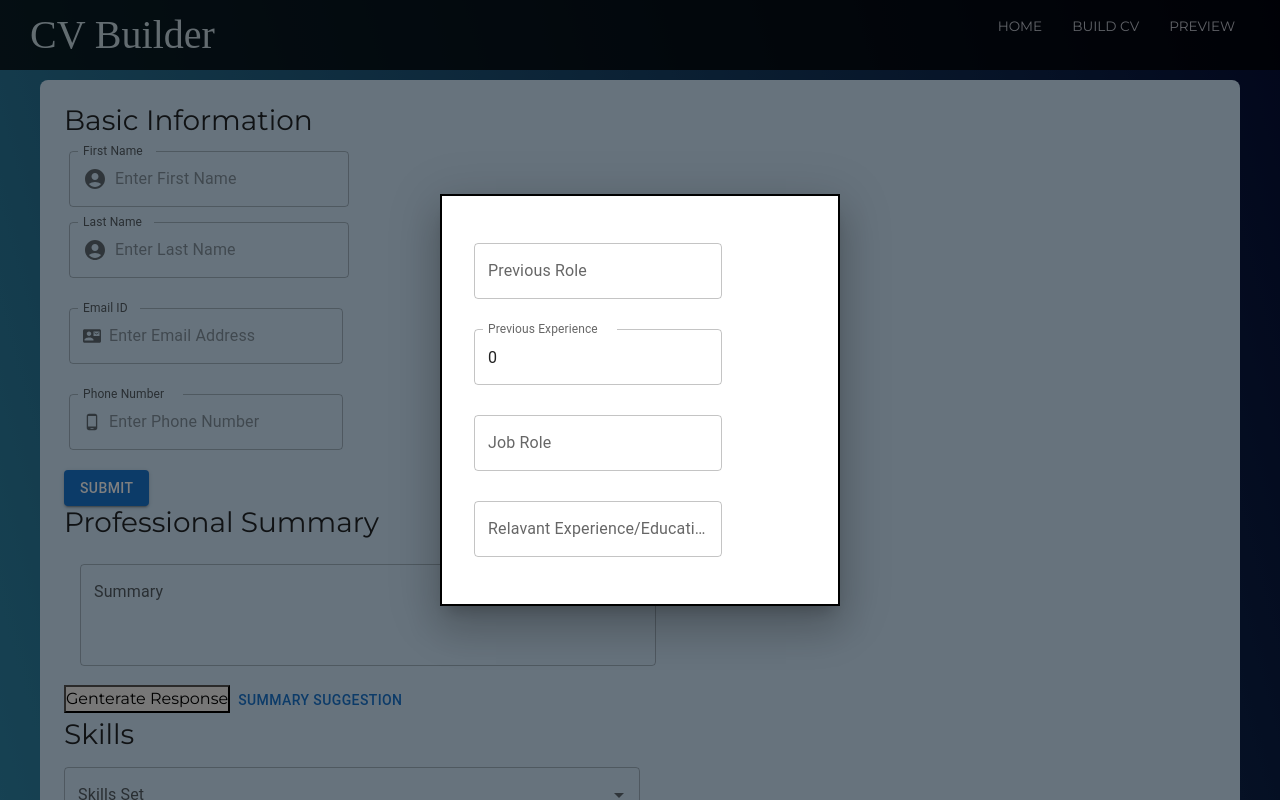
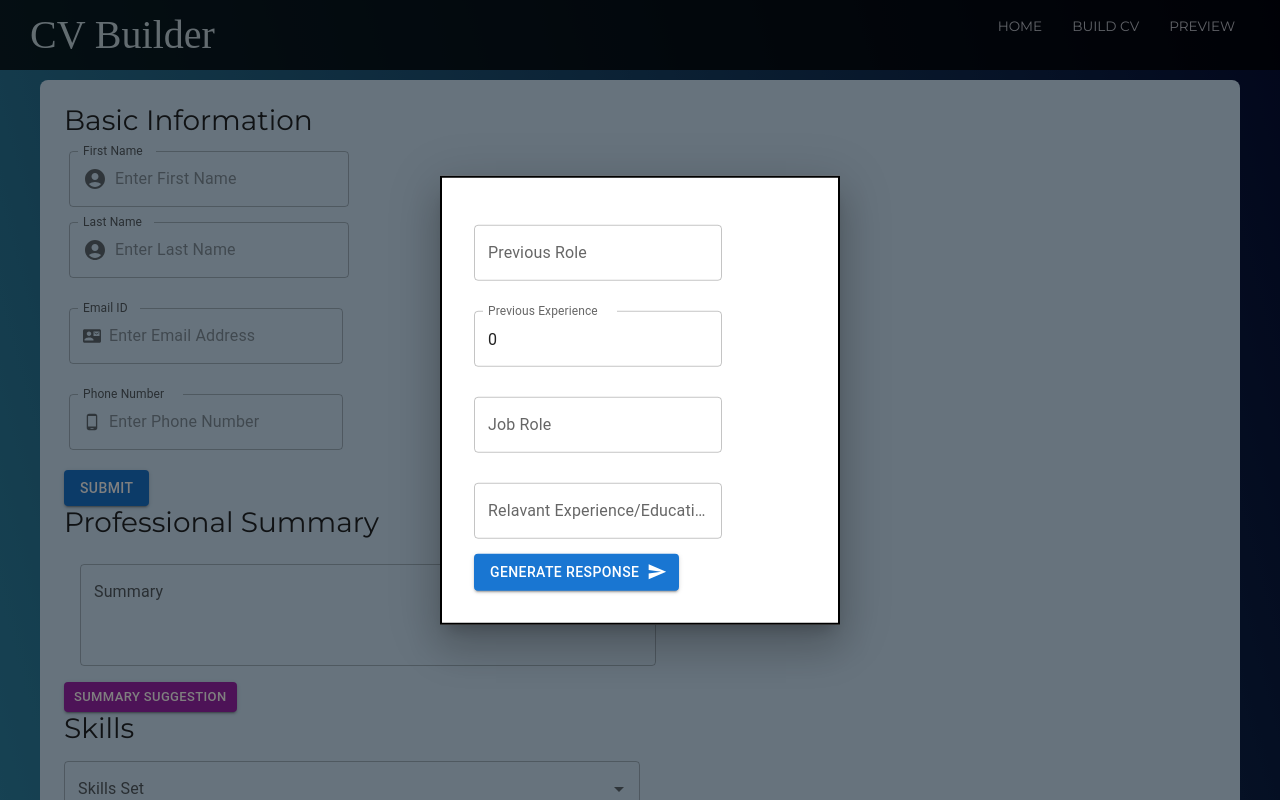
Before and after one commit to maijako/CV-generator, a React (Create React App) app: page /buildCV in a window 1280 px wide. Both pictures are taken after a click on the button "SUMMARY SUGGESTION". Shown: the top 800 px of the page. Built offline with nearby package versions, Linux system fonts and the light colour scheme; no server answers; a web font is replaced by a local one; what @react-pdf/renderer would draw is missing.

Commit message:
Adds the generated prompt to chatgpt api call to get response

```diff
--- a/src/components/ChatGPTAI.js
+++ b/src/components/ChatGPTAI.js
@@ -5,7 +5,7 @@ import APIKEY from "../APIKey.json";
 import Box from '@mui/material/Box';
 import { TextField, Button } from "@mui/material";
 import Modal from '@mui/material/Modal';
-
+import SendIcon from '@mui/icons-material/Send';
 //import useDispatch and useSElector hooks from react-redux into the form
 import { useDispatch} from "react-redux";
 import { setSummary } from "../state/summary";
@@ -61,13 +61,15 @@ function ChatGPTAI() {
     const openai = new OpenAIApi(configuration);
 
     const getResponse = async () => {
-      console.log("Inside response");
+
+        const generatedPrompt = `Generate a summary that elaborates my unique selling points and sets me apart from other candidates, using the following details:\nPrevious Role ${promptValues.prevRole} with ${numPrevExperience} years experience.\nLooking to apply for ${promptValues.jobRole} \n ${promptValues.relExpEdu} relate to jobe role`;
+
       try{
         const respObj = await openai.createCompletion({
             model: "text-davinci-003",
-            prompt: "Write a professional summary for front end development",
+            prompt: generatedPrompt,
             temperature: 0.6,
-            max_tokens: 10,
+            max_tokens: 256,
             top_p: 1,
             frequency_penalty: 0,
             presence_penalty: 0
@@ -77,6 +79,8 @@ function ChatGPTAI() {
         const responseText = responseData.slice(2);
         dispatch(setSummary({ summary: responseText }));
 
+        // Closes the Modal after the response has been generated.
+        handleClose();
       }catch(error){
         console.error(error);
       }
@@ -84,8 +88,11 @@ function ChatGPTAI() {
 
   return (
     <div>
-      <button onClick={getResponse}>Genterate Response</button>
-      <Button onClick={handleOpen}>Summary Suggestion</Button>
+      <Button
+        variant="contained"
+        size="small"
+        color="secondary"
+        onClick={handleOpen}>Summary Suggestion</Button>
       <Modal
         open={open}
         onClose={handleClose}
@@ -136,12 +143,11 @@ function ChatGPTAI() {
                 onChange={(event) => handlePromptValues(event)}
                 sx={{ margin: "15px 0" }}
             />
+            <Button variant="contained" endIcon={<SendIcon />} onClick={getResponse}>Generate Response</Button>
         </Box>
       </Modal>
     </div>
   );
 }
 
-// Generate a summary that elaborates my unique selling points and sets me apart from other candidates, using the following details:\n5 years experience in cutomer service.\nCurrently looking for a role in software development.\nCompleted a bootcamp in front end web development.
-
 export default ChatGPTAI;
```
